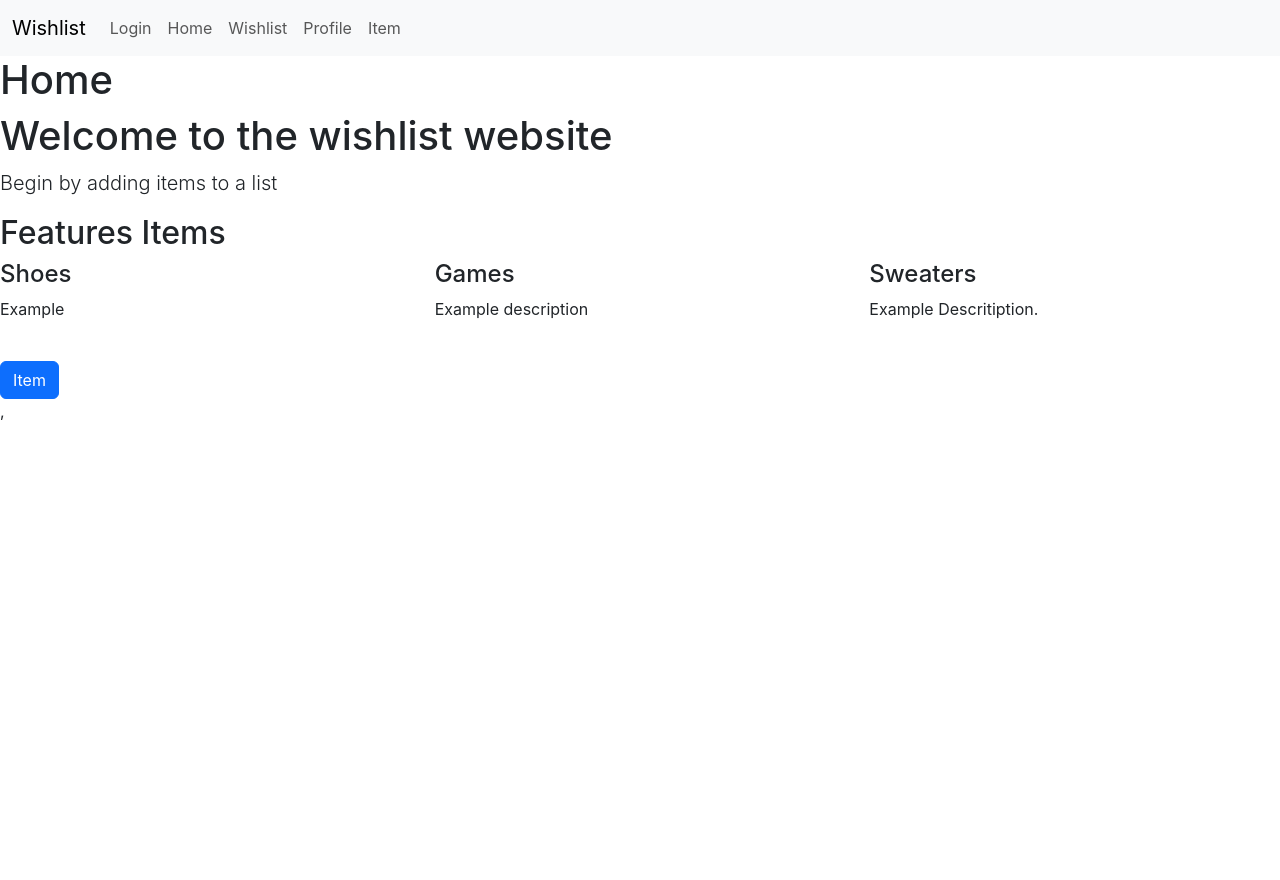
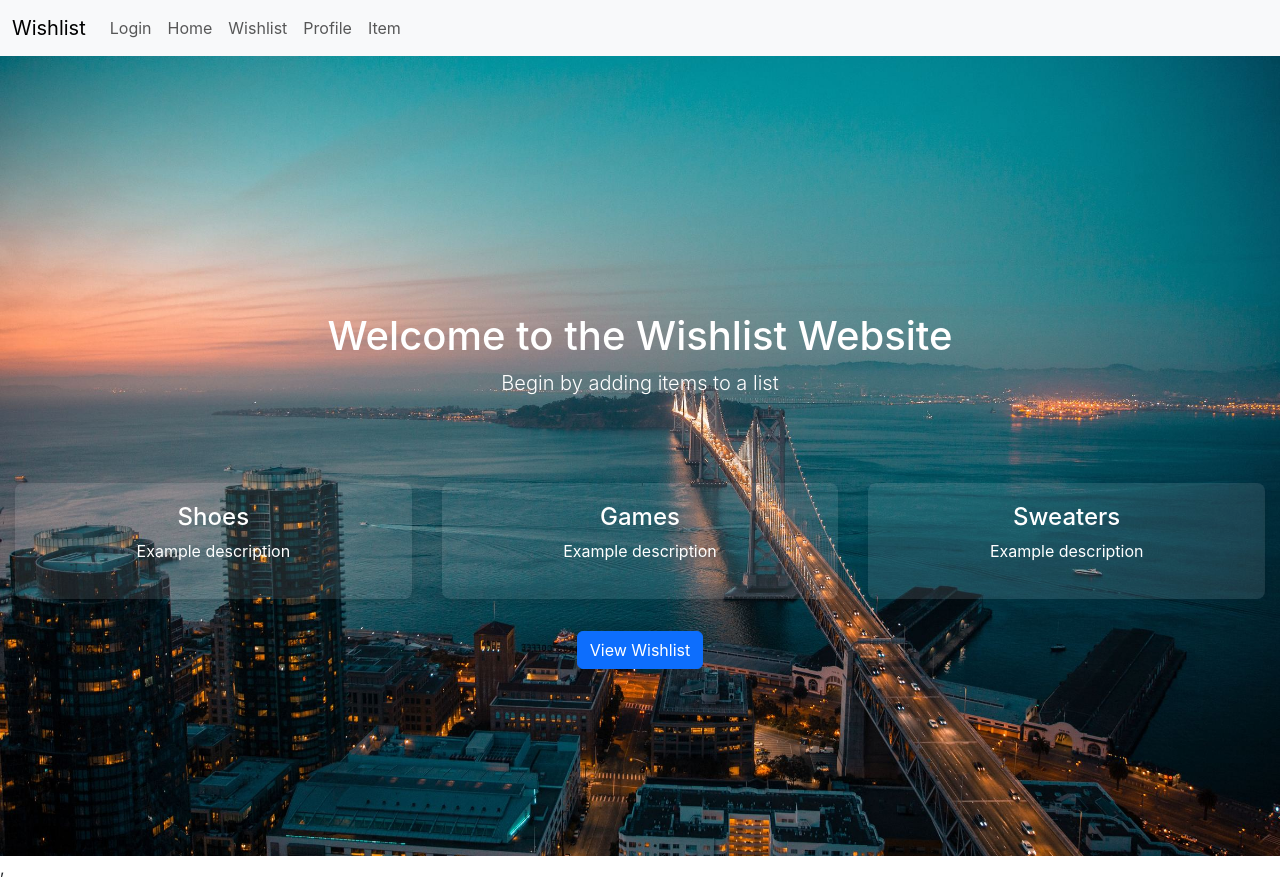
Before and after one commit to divaldez7464/frontend, a React (Create React App) app: page /home in a window 1280 px wide. Before the commit the page ends 800 px from the top, so only its background shows below. Built offline with nearby package versions, Linux system fonts and the light colour scheme.

Commit message:
changed_home_login

```diff
--- a/src/components/Home.js
+++ b/src/components/Home.js
@@ -2,6 +2,7 @@ import React, { useState, useEffect } from 'react';
 import { googleLogout, useGoogleLogin } from '@react-oauth/google';
 import { Navigate, useNavigate, useNavigation } from 'react-router-dom';
 import axios from 'axios';
+import '../styles/Home.css';
 import Navbar from './Navbar';
 
 function Home() {
@@ -9,30 +10,36 @@ function Home() {
     return (
         <div>
             <Navbar />
-            <div className="home-container">
-                <h1 >Home</h1>
-                <h1>Welcome to the wishlist website</h1>
-                <p className="lead">Begin by adding items to a list</p>
 
-                <h2>Features Items</h2>
+
+            <div className="home-wrapper">
+
+                <div className="background"></div>
+
+
+                <div className="home-style">
+                    <h1>Welcome to the Wishlist Website</h1>
+                    <p className="lead">Begin by adding items to a list</p>
+                </div>
+
                 <div className="row">
-                    <div className="col-md-4">
+                    <div className="col">
                         <h4>Shoes</h4>
-                        <p>Example</p>
+                        <p>Example description</p>
                     </div>
-                    <div className="col-md-4">
+                    <div className="col">
                         <h4>Games</h4>
                         <p>Example description</p>
                     </div>
-                    <div className="col-md-4">
+                    <div className="col">
                         <h4>Sweaters</h4>
-                        <p>Example Descritiption.</p>
+                        <p>Example description</p>
                     </div>
                 </div>
 
-                <div className="mt-4">
+                <div className="home-button">
                     <button className="btn btn-primary" onClick={() => navigate('/wishlist')}>
-                        Item
+                        View Wishlist
                     </button>
                 </div>
             </div>
--- a/src/components/Login.js
+++ b/src/components/Login.js
@@ -4,6 +4,7 @@ import { useNavigate } from 'react-router-dom';
 import axios from 'axios';
 import Navbar from './Navbar';
 import 'bootstrap/dist/css/bootstrap.min.css';
+import '../styles/Login.css';
 
 function Login() {
     const [user, setUser] = useState(null);
@@ -42,8 +43,8 @@ function Login() {
     };
 
     return (
-        <div className="container mt-5">
-            {/* <Navbar /> */}
+        <div className="login-page">
+            <div className="login-container">
                 <h2 className="text-center">Login</h2>
                 <br />
                 {profile ? (
@@ -62,6 +63,7 @@ function Login() {
                     </div>
                 )}
             </div>
+        </div>
     );
 }
 
--- a/src/components/Profile.js
+++ b/src/components/Profile.js
@@ -2,6 +2,7 @@ import React, { useState, useEffect } from 'react';
 import axios from 'axios';
 import Navbar from './Navbar';
 import profileimage from '../Image/TestImage.jpg';
+import 'bootstrap/dist/css/bootstrap.min.css';
 
 function Profile() {
     return (
--- a/src/components/Wishlist.js
+++ b/src/components/Wishlist.js
@@ -2,6 +2,7 @@ import React, { useState, useEffect } from 'react';
 import axios from 'axios';
 import Navbar from './Navbar';
 import profileimage from '../Image/TestImage.jpg';
+import 'bootstrap/dist/css/bootstrap.min.css';
 
 function Wishlist() {
 
--- /dev/null
+++ b/src/styles/Home.css
@@ -0,0 +1,54 @@
+.home-style {
+    display: flex;
+    flex-direction: column;
+    align-items: center;
+    justify-content: center;
+    text-align: center;
+    min-height: 30vh;
+    line-height: 1.5;
+    letter-spacing: normal;
+    color: white;
+}
+
+
+.row {
+    display: flex;
+    justify-content: center;
+    width: 100%;
+}
+
+.col {
+    margin: 0 15px;
+    text-align: center;
+    background-color: rgba(255, 255, 255, 0.1);
+    padding: 20px;
+    border-radius: 8px;
+    box-shadow: 0 4px 8px rgba(0, 0, 0, 0.1);
+}
+
+.background {
+    position: absolute;
+    top: 0;
+    left: 0;
+    width: 100%;
+    height: 100%;
+    background-image: url("../Image/cool-background.jpg");
+    background-size: cover;
+    background-position: center;
+    background-repeat: no-repeat;
+    z-index: -1;
+}
+
+.home-button {
+    margin-top: 2rem;
+}
+
+.home-wrapper {
+    position: relative;
+    min-height: 100vh;
+    display: flex;
+    flex-direction: column;
+    align-items: center;
+    justify-content: center;
+    color: white;
+}
--- /dev/null
+++ b/src/styles/Login.css
@@ -0,0 +1,34 @@
+.login-container {
+    border: 5px outset black;
+    background-color:  lightgrey;
+    margin: 10px;
+    padding: 100px;
+    font-size: 16px;
+    margin-left: 10%;
+    margin-right: 10%;
+    max-width: 500px;
+    min-height: 300px;
+    text-align: center;
+    flex-wrap: wrap;
+}
+
+.login-page {
+    display: flex;
+    justify-content: center;
+    align-items: center;
+    height: 100vh;
+    background-color: #f0f0f0;
+}
+
+.button-box {
+    display: flex;
+    flex-direction: column;
+    align-items: center;
+    gap: 10px;
+    width: 100%;
+}
+
+button {
+    width: 100%;
+    max-width: 300px;
+}
```
Also changed, not shown: src/Image/cool-background.jpg (added). Lines whose indentation alone changed are shown as unchanged.
